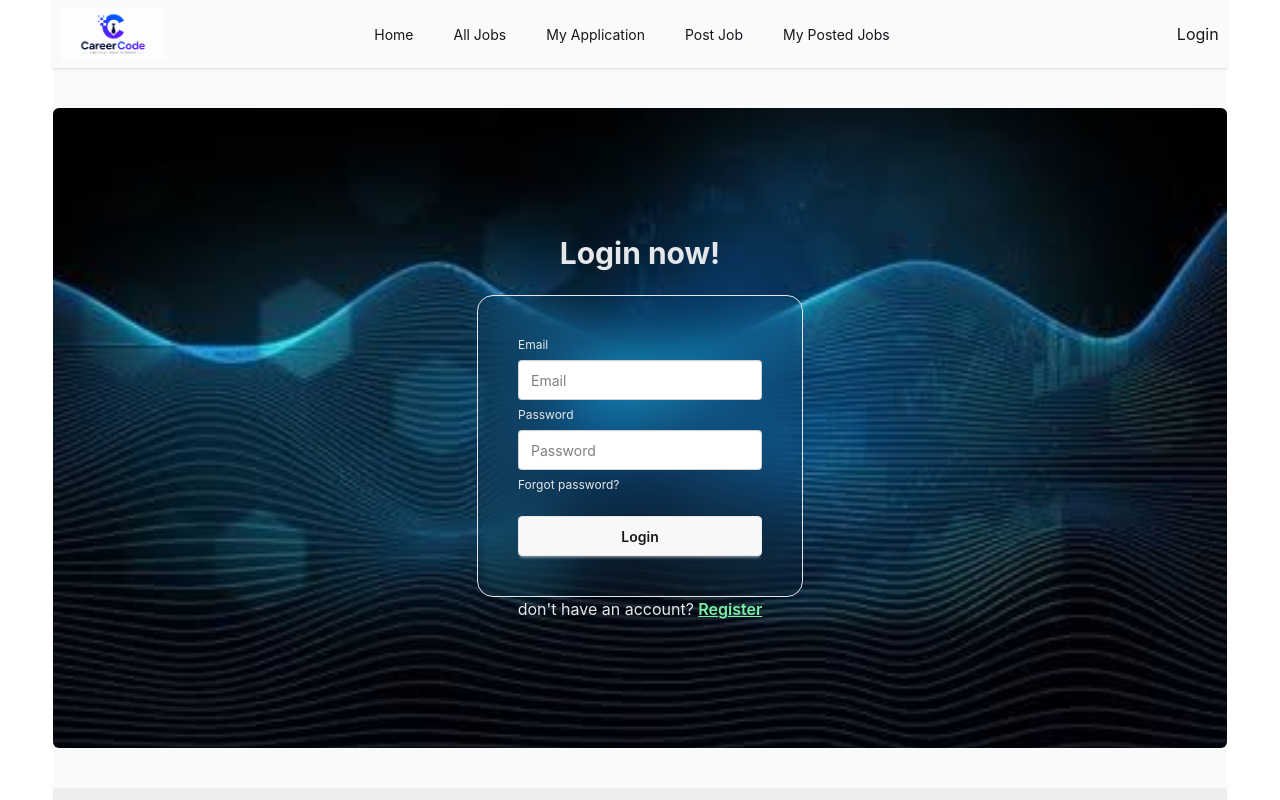
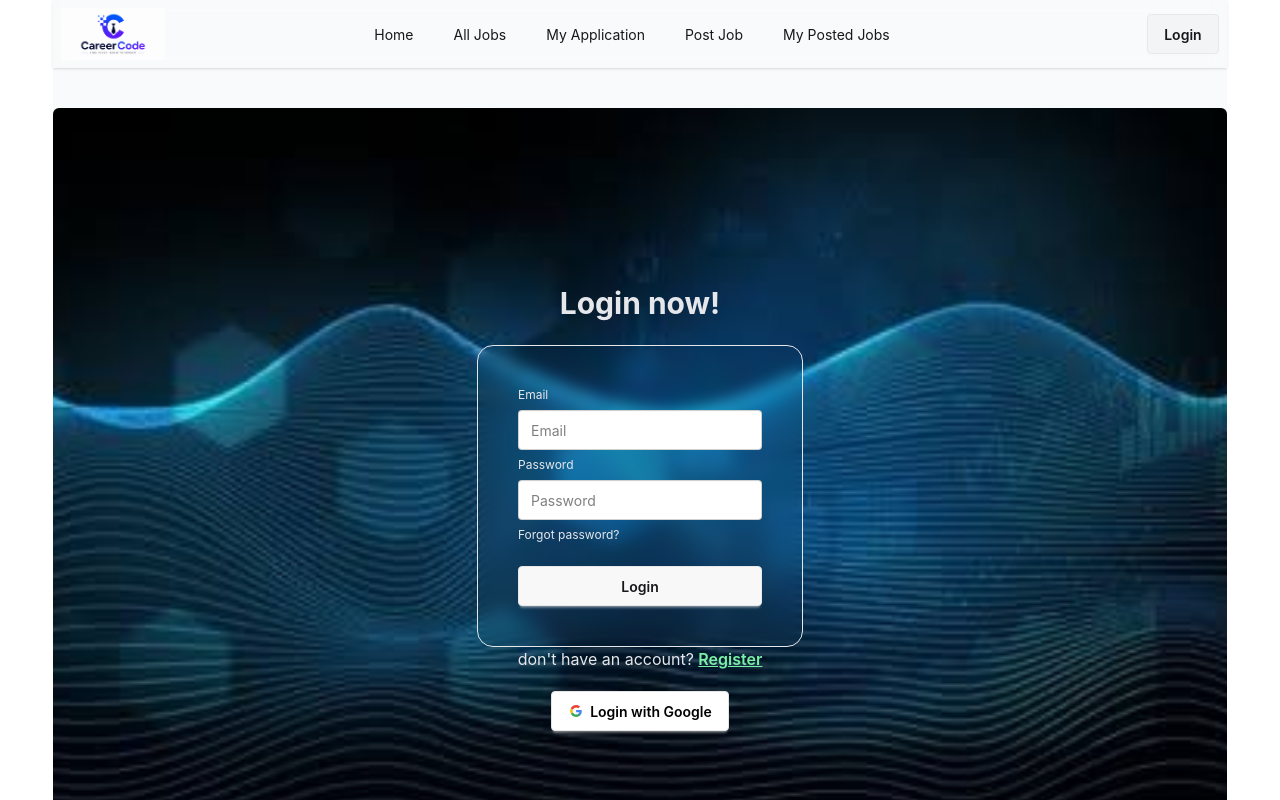
Before and after one commit to sohagroy7223/career-code-client, a React (Vite) app: page /login in a window 1280 px wide. Shown: the top 800 px of the page. Built offline with nearby package versions, Linux system fonts and the light colour scheme; no server answers.

Commit message:
addad firebane user login  successfully

```diff
--- /dev/null
+++ b/src/Firebase/Firebase.init.js
@@ -0,0 +1,20 @@
+// Import the functions you need from the SDKs you need
+import { initializeApp } from "firebase/app";
+import { getAuth } from "firebase/auth";
+// TODO: Add SDKs for Firebase products that you want to use
+// https://firebase.google.com/docs/web/setup#available-libraries
+
+// Your web app's Firebase configuration
+const firebaseConfig = {
+  apiKey: import.meta.env.VITE_APIKEY,
+  authDomain: import.meta.env.VITE_AUTHDOMAIN,
+  projectId: import.meta.env.VITE_PROJECTID,
+  storageBucket: import.meta.env.VITE_STORAGEBUCKET,
+  messagingSenderId: import.meta.env.VITE_MESSAGINGSENDERID,
+  appId: import.meta.env.VITE_APPID,
+};
+
+// Initialize Firebase
+const app = initializeApp(firebaseConfig);
+// Initialize Firebase Authentication and get a reference to the service
+export const auth = getAuth(app);
--- a/src/UI/Navbar.jsx
+++ b/src/UI/Navbar.jsx
@@ -94,7 +94,9 @@ const Navbar = () => {
         <ul className="menu menu-horizontal px-1">{link}</ul>
       </div>
       <div className="navbar-end">
-        <Link to="/login">Login</Link>
+        <button className="btn  bg-gray-100">
+          <Link to="/login">Login</Link>
+        </button>
       </div>
     </div>
   );
--- a/src/component/Login.jsx
+++ b/src/component/Login.jsx
@@ -1,14 +1,22 @@
-import React from "react";
+import React, { use } from "react";
 import { Link } from "react-router";
+import { AuthContext } from "../context/AuthContext";
 
 const Login = () => {
+  const { signInWithGoogle } = use(AuthContext);
+
+  const handelGoogleLogin = () => {
+    signInWithGoogle()
+      .then((res) => res.json())
+      .then((data) => console.log(data));
+  };
   return (
     <div
-      className="h-[80vh] bg-cover mx-auto items-center flex flex-col justify-center bg-center  text-gray-200 rounded-md"
+      className="h-screen bg-cover mx-auto items-center flex flex-col justify-center bg-center  text-gray-200 rounded-md"
       style={{ backgroundImage: "url('login.jpg')" }}
     >
       <h1 className="text-3xl font-bold text-center mb-6">Login now!</h1>
-      <form className="fieldset max-w-md mx-auto border backdrop-blur-xl rounded-2xl p-10">
+      <form className="fieldset max-w-md mx-auto border backdrop-blur-sm rounded-2xl p-10">
         <label className="">Email</label>
         <input type="email" className="input text-black" placeholder="Email" />
         <label className="">Password</label>
@@ -28,6 +36,39 @@ const Login = () => {
           Register
         </Link>
       </p>
+      <button
+        onClick={handelGoogleLogin}
+        className="btn bg-white text-black border-[#e5e5e5] mt-5"
+      >
+        <svg
+          aria-label="Google logo"
+          width="16"
+          height="16"
+          xmlns="http://www.w3.org/2000/svg"
+          viewBox="0 0 512 512"
+        >
+          <g>
+            <path d="m0 0H512V512H0" fill="#fff"></path>
+            <path
+              fill="#34a853"
+              d="M153 292c30 82 118 95 171 60h62v48A192 192 0 0190 341"
+            ></path>
+            <path
+              fill="#4285f4"
+              d="m386 400a140 175 0 0053-179H260v74h102q-7 37-38 57"
+            ></path>
+            <path
+              fill="#fbbc02"
+              d="m90 341a208 200 0 010-171l63 49q-12 37 0 73"
+            ></path>
+            <path
+              fill="#ea4335"
+              d="m153 219c22-69 116-109 179-50l55-54c-78-75-230-72-297 55"
+            ></path>
+          </g>
+        </svg>
+        Login with Google
+      </button>
     </div>
   );
 };
--- a/src/component/Register.jsx
+++ b/src/component/Register.jsx
@@ -4,22 +4,44 @@ import { Link } from "react-router";
 const Register = () => {
   return (
     <div
-      className="h-[80vh] bg-cover mx-auto items-center flex flex-col justify-center bg-center  text-gray-200 rounded-md"
+      className="h-screen bg-cover mx-auto items-center flex flex-col justify-center bg-center  text-gray-200 rounded-md"
       style={{ backgroundImage: "url('login.jpg')" }}
     >
       <h1 className="text-3xl font-bold text-center mb-6">Register now!</h1>
-      <form className="fieldset max-w-md mx-auto border backdrop-blur-xl rounded-2xl p-10">
+      <form className="fieldset max-w-md mx-auto border backdrop-blur-sm rounded-2xl p-10">
+        <label className="">Name</label>
+        <input
+          type="text"
+          className="input text-black"
+          placeholder="Your Name"
+          name="name"
+          required
+        />
+        <label className="">Photo URL</label>
+        <input
+          type="text"
+          className="input text-black"
+          placeholder="Your Photo URL"
+          name="image"
+          required
+        />
         <label className="">Email</label>
-        <input type="email" className="input text-black" placeholder="Email" />
+        <input
+          type="email"
+          className="input text-black"
+          placeholder="Email"
+          name="email"
+          required
+        />
         <label className="">Password</label>
         <input
           type="password"
           className="input text-black"
           placeholder="Password"
+          name="password"
+          required
         />
-        <div>
-          <a className="link link-hover">Forgot password?</a>
-        </div>
+
         <button className="btn  mt-4">create Account</button>
       </form>
       <p className="flex items-center gap-1">
--- a/src/context/AuthProvider.jsx
+++ b/src/context/AuthProvider.jsx
@@ -1,10 +1,15 @@
 import React from "react";
 import { AuthContext } from "./AuthContext";
+import { auth } from "../Firebase/Firebase.init";
+import { GoogleAuthProvider, signInWithPopup } from "firebase/auth";
 
 const AuthProvider = ({ children }) => {
+  const signInWithGoogle = () => {
+    const provider = new GoogleAuthProvider();
+    return signInWithPopup(auth, provider);
+  };
   const userInfo = {
-    name: "sohag",
-    email: "sohag@gmail.com",
+    signInWithGoogle,
   };
 
   return <AuthContext value={userInfo}>{children}</AuthContext>;
```
Also changed, not shown: 1 other file (tests, documents, lock files or other folders).
